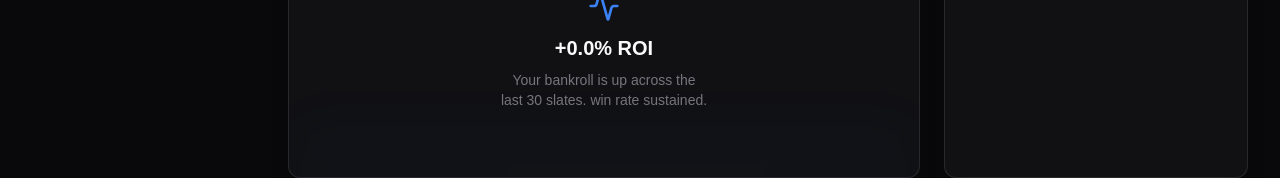
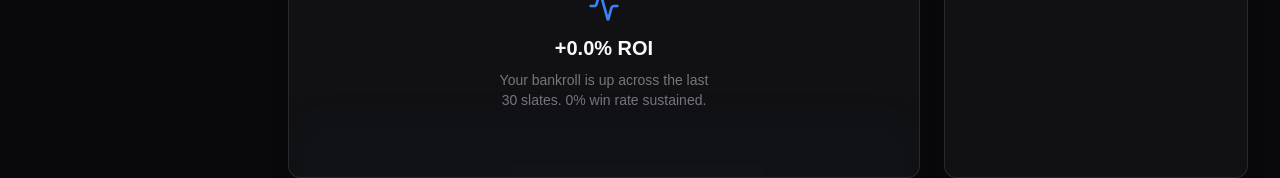
Before and after one commit to Marino816/Sportbook-me-, a Next.js app in the folder web/: page /dashboard in a window 1280 px wide. Shown: the part 877-1055 px from the top of the page. Built offline with nearby package versions, Linux system fonts and the light colour scheme; no server answers.

Commit message:
Fix remaining dashboard performance response fields

```diff
--- a/web/src/app/dashboard/page.tsx
+++ b/web/src/app/dashboard/page.tsx
@@ -84,10 +84,10 @@ export default function DashboardPage() {
                <div className="w-full h-32 bg-primary/20 blur-xl translate-y-16" />
              </div>
              <Activity className="size-8 text-primary mb-3" />
-             <h3 className="font-bold text-xl text-foreground">{perf?.total_roi || "+0.0%"} ROI</h3>
-             <p className="text-sm text-balance text-center text-muted-foreground/70 max-w-sm mt-2">
-               Your bankroll is up across the last 30 slates. {perf?.win_rate} win rate sustained.
-             </p>
+            <h3 className="font-bold text-xl text-foreground">{perf?.data?.total_roi || "+0.0%"} ROI</h3>
+<p className="text-sm text-balance text-center text-muted-foreground/70 max-w-sm mt-2">
+  Your bankroll is up across the last 30 slates. {perf?.data?.win_rate || "0%"} win rate sustained.
+</p>
           </div>
         </div>
 
```
